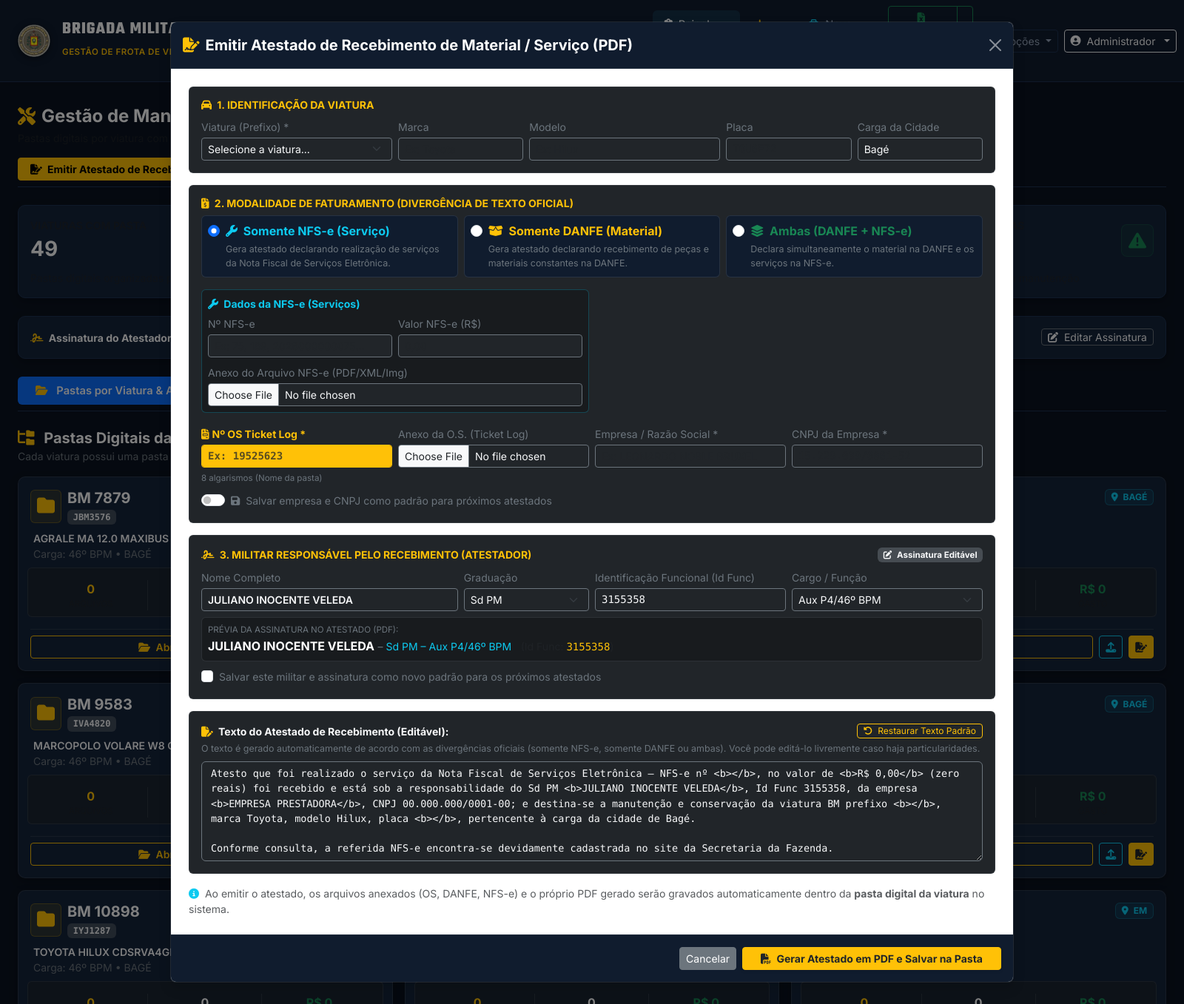
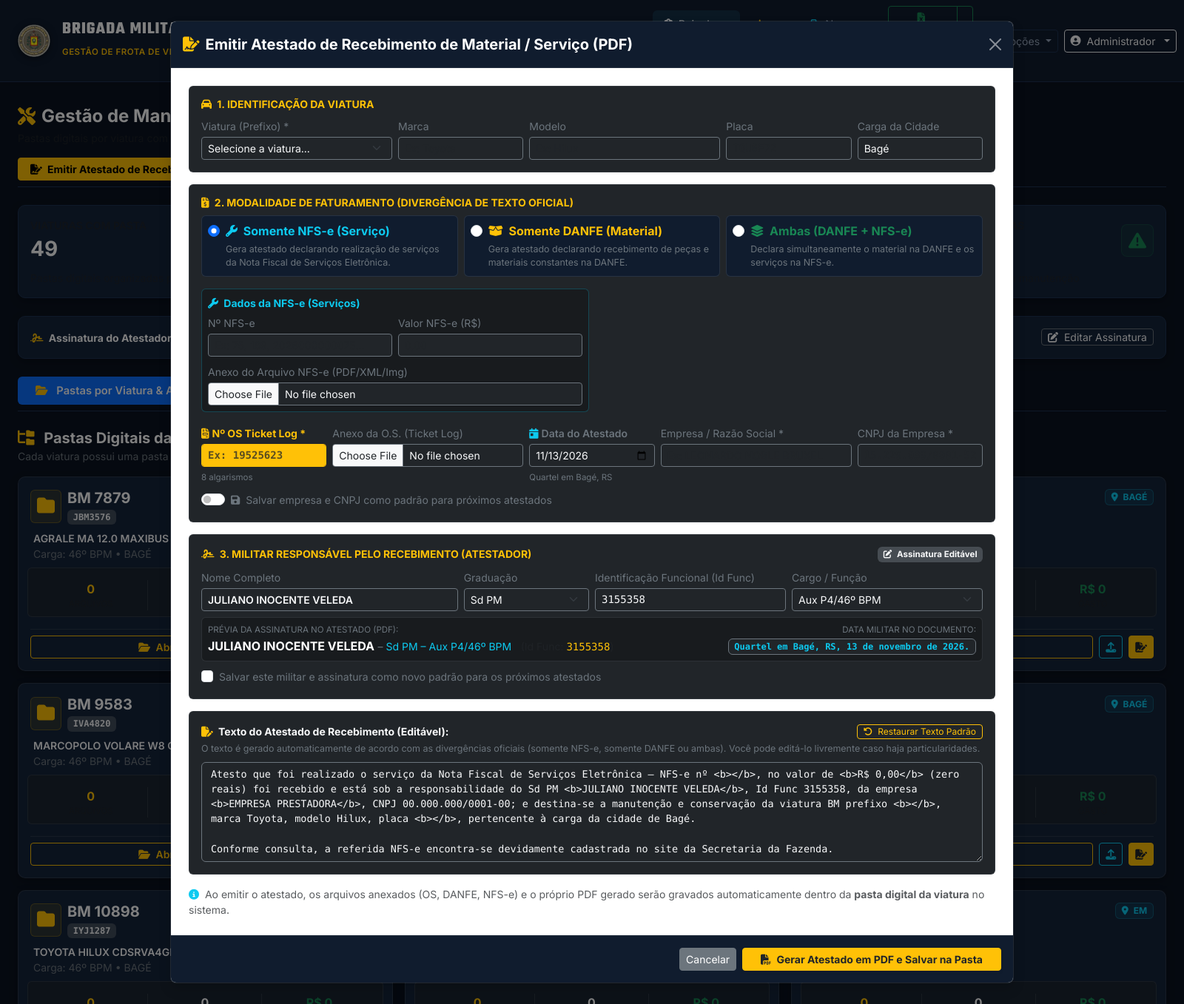
Before and after one commit to rogermanzzini/Controle-da-frota-do-46-BPM, a Flask app: page /manutencao in a window 1600 px wide, after a click on "Emitir Atestado de Recebimento (PDF)". Shown: the whole page at 74% size. Run offline with Flask 3, Linux system fonts and the light colour scheme; a user stored in the database is signed in; data comes from the database, SQL or seed files in the repository; both versions use the stored data as it was after the commit; data that the repository does not hold is empty; some libraries are stand-ins or nearby versions.

Commit message:
Padronizar data Quartel em Bage no Atestado de Recebimento de Manutencao

```diff
--- a/app.py
+++ b/app.py
@@ -1790,11 +1790,12 @@ def gerar_atestado_recebimento_route():
 @app.route('/api/manutencao/atestado/texto-preview', methods=['POST', 'GET'])
 @login_required
 def api_texto_preview_recebimento():
-    """Retorna o texto padrão dinamicamente calculado para o Atestado de Recebimento."""
-    from services.atestado_recebimento_generator import gerar_texto_padrao_recebimento
+    """Retorna o texto padrão dinamicamente calculado e a data militar para o Atestado de Recebimento."""
+    from services.atestado_recebimento_generator import gerar_texto_padrao_recebimento, formatar_data_militar
     dados = request.get_json(silent=True) or request.form or {}
     texto = gerar_texto_padrao_recebimento(dados)
-    return jsonify({'texto': texto})
+    data_formatada = formatar_data_militar(dados.get('data_servico'))
+    return jsonify({'texto': texto, 'data_formatada': data_formatada})
 
 
 @app.route('/api/manutencao/viatura-info/<viatura_prefixo>')
--- a/templates/manutencao.html
+++ b/templates/manutencao.html
@@ -621,25 +621,32 @@
                             </div>
                         </div>
 
-                        <!-- Anexo O.S., Número da OS Ticket Log e Empresa -->
+                        <!-- Anexo O.S., Número da OS Ticket Log, Data e Empresa -->
                         <div class="row g-2 mt-2">
-                            <div class="col-md-3 col-6">
+                            <div class="col-md-2 col-6">
                                 <label class="form-label small text-warning mb-1 fw-bold">
                                     <i class="fa-solid fa-file-invoice me-1"></i>Nº OS Ticket Log *
                                 </label>
                                 <input type="text" name="numero_os" id="atestado_num_os" maxlength="8" class="form-control form-control-sm bg-warning border-warning font-monospace fw-bold" style="color: #000000 !important;" placeholder="Ex: 19525623" required>
-                                <small class="text-secondary" style="font-size: 0.72rem;">8 algarismos (Nome da pasta)</small>
+                                <small class="text-secondary" style="font-size: 0.72rem;">8 algarismos</small>
                             </div>
                             <div class="col-md-3 col-6">
                                 <label class="form-label small text-secondary mb-1">Anexo da O.S. (Ticket Log)</label>
                                 <input type="file" name="arquivo_os" id="arquivo_os_input" accept=".xml,.pdf,.jpg,.jpeg,.png" class="form-control form-control-sm bg-dark text-light border-secondary">
-                                <small id="os_extracao_status" class="text-success mt-1 d-none"><i class="fa-solid fa-circle-check me-1"></i>Dados da OS extraídos</small>
-                            </div>
-                            <div class="col-md-3 col-12">
+                                <small id="os_extracao_status" class="text-success mt-1 d-none"><i class="fa-solid fa-circle-check me-1"></i>Dados extraídos</small>
+                            </div>
+                            <div class="col-md-2 col-6">
+                                <label class="form-label small text-secondary mb-1 fw-semibold">
+                                    <i class="fa-solid fa-calendar-day text-info me-1"></i>Data do Atestado
+                                </label>
+                                <input type="date" name="data_servico" id="atestado_data_doc" class="form-control form-control-sm bg-dark text-light border-secondary" value="{{ agora.strftime('%Y-%m-%d') }}">
+                                <small class="text-secondary" style="font-size: 0.72rem;">Quartel em Bagé, RS</small>
+                            </div>
+                            <div class="col-md-3 col-6">
                                 <label class="form-label small text-secondary mb-1">Empresa / Razão Social *</label>
                                 <input type="text" name="empresa_nome" id="atestado_empresa_nome" class="form-control form-control-sm bg-dark text-light border-secondary" placeholder="Ex: LEONARDO NOBLE BRUXEL" value="{{ empresa_padrao.empresa_nome }}" required>
                             </div>
-                            <div class="col-md-3 col-6">
+                            <div class="col-md-2 col-6">
                                 <label class="form-label small text-secondary mb-1">CNPJ da Empresa *</label>
                                 <input type="text" name="empresa_cnpj" id="atestado_empresa_cnpj" class="form-control form-control-sm bg-dark text-light border-secondary font-monospace" placeholder="15.229.039/0001-52" value="{{ empresa_padrao.empresa_cnpj }}" required>
                             </div>
@@ -698,13 +705,21 @@
                             </div>
                         </div>
 
-                        <!-- Prévia Visual da Assinatura no PDF -->
+                        <!-- Prévia Visual da Assinatura e Data Militar no PDF -->
                         <div class="p-2 rounded bg-black bg-opacity-25 border border-secondary border-opacity-25 mt-2">
-                            <small class="text-secondary d-block" style="font-size: 0.72rem;">PRÉVIA DA ASSINATURA NO ATESTADO (PDF):</small>
-                            <span class="fw-bold text-white" id="preview_atestador_nome">{{ atestador_padrao.nome }}</span>
-                            <span class="text-secondary small"> – </span>
-                            <span class="text-info small" id="preview_atestador_cargo">{{ atestador_padrao.graduacao }} – {{ atestador_padrao.cargo }}</span>
-                            <span class="text-muted small ms-2">(Id Func: <span class="font-monospace text-warning" id="preview_atestador_idfunc">{{ atestador_padrao.id_func }}</span>)</span>
+                            <div class="d-flex justify-content-between align-items-center flex-wrap gap-2">
+                                <div>
+                                    <small class="text-secondary d-block" style="font-size: 0.72rem;">PRÉVIA DA ASSINATURA NO ATESTADO (PDF):</small>
+                                    <span class="fw-bold text-white" id="preview_atestador_nome">{{ atestador_padrao.nome }}</span>
+                                    <span class="text-secondary small"> – </span>
+                                    <span class="text-info small" id="preview_atestador_cargo">{{ atestador_padrao.graduacao }} – {{ atestador_padrao.cargo }}</span>
+                                    <span class="text-muted small ms-2">(Id Func: <span class="font-monospace text-warning" id="preview_atestador_idfunc">{{ atestador_padrao.id_func }}</span>)</span>
+                                </div>
+                                <div class="text-md-end">
+                                    <small class="text-secondary d-block" style="font-size: 0.72rem;">DATA MILITAR NO DOCUMENTO:</small>
+                                    <span class="badge bg-dark border border-secondary text-info font-monospace" id="preview_data_militar_badge">Quartel em Bagé, RS</span>
+                                </div>
+                            </div>
                         </div>
 
                         <!-- Checkbox Salvar como Padrão Permanente -->
@@ -1321,6 +1336,7 @@ document.addEventListener('DOMContentLoaded', function () {
         let tipo = 'nfse';
         radioTipos.forEach(r => { if (r.checked) tipo = r.value; });
 
+        const atestadoDataDoc = document.getElementById('atestado_data_doc');
         const dados = {
             tipo_documento_fiscal: tipo,
             viatura_prefixo: vtrSelect ? vtrSelect.value : '',
@@ -1328,6 +1344,7 @@ document.addEventListener('DOMContentLoaded', function () {
             viatura_modelo: vtrModelo ? vtrModelo.value : '',
             viatura_placa: vtrPlaca ? vtrPlaca.value : '',
             cidade_carga: vtrCidade ? vtrCidade.value : '',
+            data_servico: atestadoDataDoc ? atestadoDataDoc.value : '',
             numero_danfe: numDanfe ? numDanfe.value.trim() : '',
             valor_danfe: valDanfe ? parseMoedaBR(valDanfe.value) : 0.0,
             numero_nfse: numNfse ? numNfse.value.trim() : '',
@@ -1350,6 +1367,10 @@ document.addEventListener('DOMContentLoaded', function () {
             if (data && data.texto) {
                 textareaTexto.value = data.texto;
             }
+            const previewDataEl = document.getElementById('preview_data_militar_badge');
+            if (previewDataEl && data.data_formatada) {
+                previewDataEl.innerText = data.data_formatada;
+            }
         })
         .catch(err => console.error('Erro ao atualizar preview:', err));
     }
@@ -1358,7 +1379,7 @@ document.addEventListener('DOMContentLoaded', function () {
         btnAtualizar.addEventListener('click', atualizarTextoPreview);
     }
 
-    [numDanfe, valDanfe, numNfse, valNfse, empNome, empCnpj, vtrMarca, vtrModelo, vtrPlaca, vtrCidade].forEach(el => {
+    [numDanfe, valDanfe, numNfse, valNfse, empNome, empCnpj, vtrMarca, vtrModelo, vtrPlaca, vtrCidade, document.getElementById('atestado_data_doc')].forEach(el => {
         if (el) {
             el.addEventListener('input', atualizarTextoPreview);
             el.addEventListener('change', atualizarTextoPreview);
```
Also changed, not shown: bpm46_combustivel.db.
